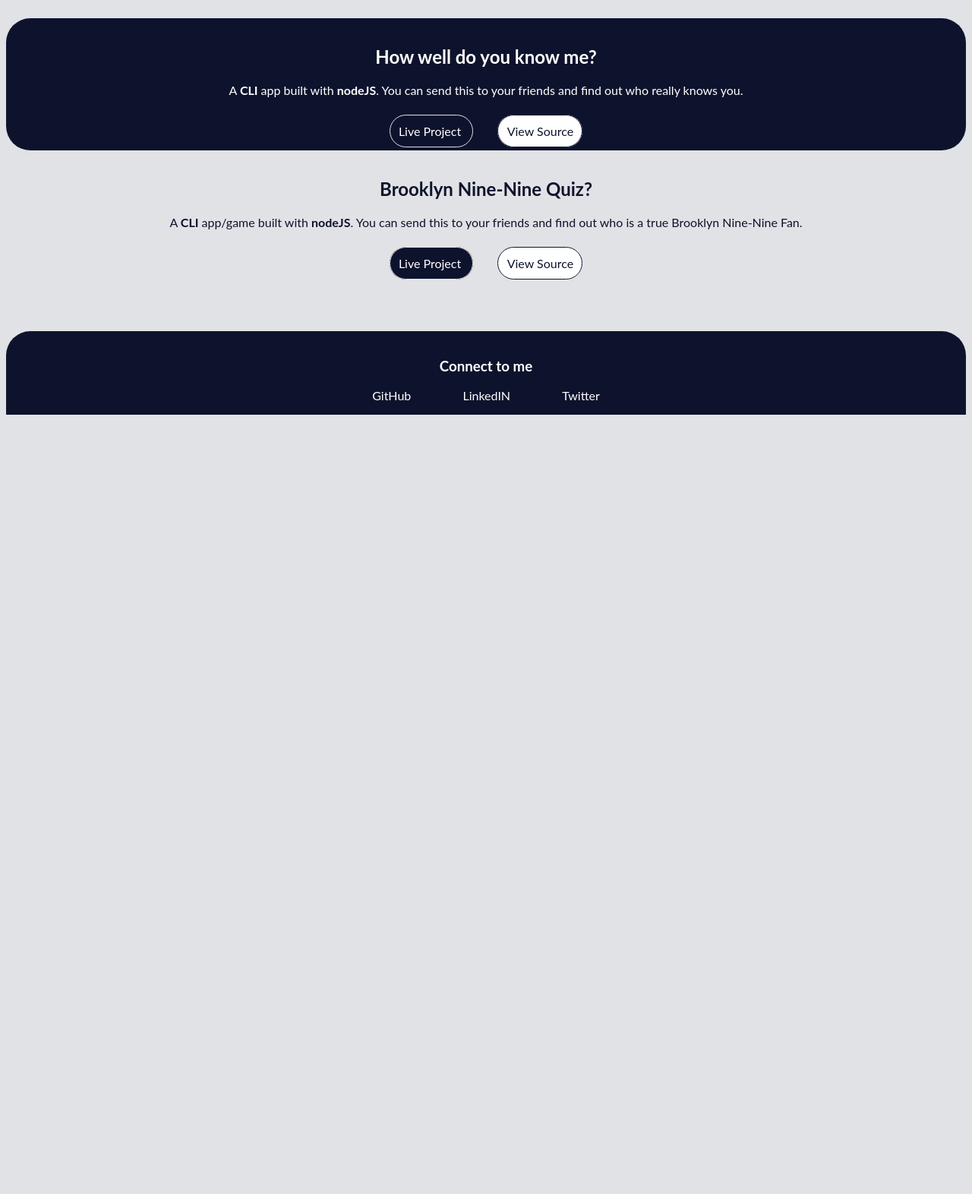
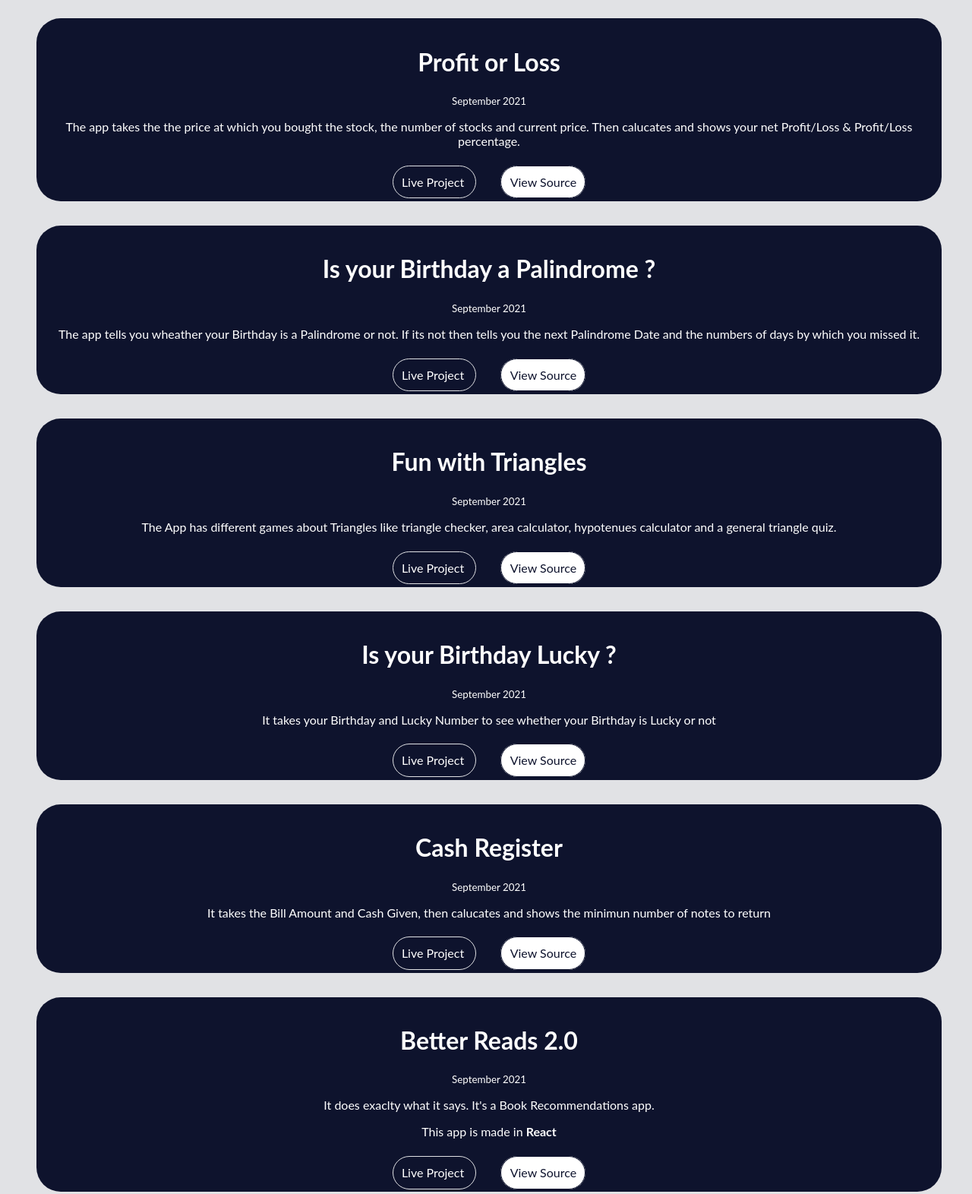
Before and after one commit to maitrakhatri/My-Portfolio, a plain HTML site: page projects.html in a window 1280 px wide. Shown: the part 360-1932 px from the top of the page at 76% size. Before the commit the page ends 922 px from the top, so only its background shows below. Drawn offline with Linux system fonts and the light colour scheme.

Commit message:
added latest projects

```diff
--- a/projects.html
+++ b/projects.html
@@ -29,24 +29,101 @@
 
     </header>
 
-    <section class="project-ow">
+    <ul reversed>
 
-        <h1>How well do you know me?</h1>
+        <li class="project-ow">
+            <h1>Profit or Loss</h1>
+            <small>September 2021</small>
+            <p>The app takes the the price at which you bought the stock, the number of stocks and current price. Then calucates and shows your net Profit/Loss & Profit/Loss percentage.</p>
+            <br><a href="https://profitorloss-mk.netlify.app/" class="primary-btn"> Live Project </a>
+            <a href="https://github.com/maitrakhatri/profir-or-loss" class="secondary-btn"> View  Source</a>
+        </li>
+
+        <li class="project-ow">
+            <h1>Is your Birthday a Palindrome ?</h1>
+            <small>September 2021</small>
+            <p>The app tells you wheather your Birthday is a Palindrome or not. If its not then tells you the next Palindrome Date and the numbers of days by which you missed it. </p>
+            <br><a href="https://isyourbirthdayapalindrome-mk.netlify.app/" class="primary-btn"> Live Project </a>
+            <a href="https://github.com/maitrakhatri/Is-your-Birthday-a-Palindrome" class="secondary-btn"> View  Source</a>
+        </li>
+
+        <li class="project-ow">
+            <h1>Fun with Triangles</h1>
+            <small>September 2021</small>
+            <p>The App has different games about Triangles like triangle checker, area calculator, hypotenues calculator and a general triangle quiz.</p>
+            <br><a href="https://funwithtriangles-mk.netlify.app/" class="primary-btn"> Live Project </a>
+            <a href="https://github.com/maitrakhatri/do-you-know-triangles" class="secondary-btn"> View  Source</a>
+        </li>
+
+        <li class="project-ow">
+            <h1>Is your Birthday Lucky ?</h1>
+            <small>September 2021</small>
+            <p>It takes your Birthday and Lucky Number to see whether your Birthday is Lucky or not</p>
+            <br><a href="https://isyourbirthdaylucky-mk.netlify.app/" class="primary-btn"> Live Project </a>
+            <a href="https://github.com/maitrakhatri/Is-your-birthday-lucky" class="secondary-btn"> View  Source</a>
+        </li>
+
+        <li class="project-ow">
+            <h1>Cash Register</h1>
+            <small>September 2021</small>
+            <p>It takes the Bill Amount and Cash Given, then calucates and shows the minimun number of notes to return</p>
+            <br><a href="https://cash-register-mk.netlify.app/" class="primary-btn"> Live Project </a>
+            <a href="https://github.com/maitrakhatri/Cash-Register" class="secondary-btn"> View  Source</a>
+        </li>
+
+        <li class="project-ow">
+            <h1>Better Reads 2.0</h1>
+            <small>September 2021</small>
+            <p>It does exaclty what it says. It's a Book Recommendations app.</p>
+            <p>This app is made in <b>React</b></p>
+            <br><a href="https://1dww8.csb.app/" class="primary-btn"> Live Project </a>
+            <a href="https://github.com/maitrakhatri/better-reads" class="secondary-btn"> View  Source</a>
+        </li>
+
+        <li class="project-ow">
+            <h1>Emoji Dictionary</h1>
+            <small>September 2021</small>
+            <p>Don't know the meaning of an emoji ? Want to learn more emojis? Click on Live Project</p>
+            <p>This app is made in <b>React</b></p>
+            <br><a href="https://uqng8.csb.app/" class="primary-btn"> Live Project </a>
+            <a href="https://github.com/maitrakhatri/emoji-dictionary" class="secondary-btn"> View  Source</a>
+        </li>
+
+        <li class="project-ow">
+            <h1>Ferb Latin Translator</h1>
+            <small>September 2021</small>
+            <p>Our own backyard geniuses Phineas and Ferb created their own language !!
+                But don't worry you need to learn it all at once.
+                We are here to help.</p><p>The App uses external <b>API</b> to convert your Name from English to Ferb Latin.</p>
+            <br><a href="https://ferb-latin-translator-mk.netlify.app/" class="primary-btn"> Live Project </a>
+            <a href="https://github.com/maitrakhatri/Ferb-Latin-Translator" class="secondary-btn"> View  Source</a>
+        </li>
+
+        <li class="project-ow">
+            <h1>Minion Translator</h1>
+            <small>September 2021</small>
+            <p>Every wondered how a Minion would talk. Well now you need not to worry.</p><p>The App uses external <b>API</b> to convert normal English to Banana Talk.</p>
+            <br><a href="https://miniontranslator-mk.netlify.app/" class="primary-btn"> Live Project </a>
+            <a href="https://github.com/maitrakhatri/Minion-Translator" class="secondary-btn"> View  Source</a>
+        </li>
+
+        <li class="project-ow">
+            <h1>Brooklyn Nine-Nine Quiz</h1>
+            <small>September 2021</small>
+            <p> A <b>CLI</b> app/game built with <b>nodeJS</b>. You can send this to your friends and find out who is a true Brooklyn Nine-Nine Fan.</p>
+            <br><a href="https://replit.com/@maitrakhatri/neog-camp-markTwo?embed=1&output=1" class="primary-btn"> Live Project </a>
+            <a href="https://github.com/maitrakhatri/brooklyn-nine-nine-CLI-Quiz" class="secondary-btn"> View  Source</a>
+        </li>
+
+        <li class="project-ow">
+            <h1>How well do you know me?</h1>
+            <small>September 2021</small>
         <p> A <b>CLI</b> app built with <b>nodeJS</b>. You can send this to your friends and find out who really knows you.</p>
         <br><a href="https://replit.com/@maitrakhatri/neog-camp-markOne?embed=1&output=1" class="primary-btn"> Live Project </a>
-        <a href="https://replit.com/@maitrakhatri/neog-camp-markOne#index.js" class="secondary-btn"> View  Source</a>
+        <a href="https://github.com/maitrakhatri/how-well-do-you-know-me-CLI-Quiz" class="secondary-btn"> View  Source</a>
+        </li>
 
-    </section>
-
-    <section class="project-w">
-
-        <h1>Brooklyn Nine-Nine Quiz?</h1>
-        <p> A <b>CLI</b> app/game built with <b>nodeJS</b>. You can send this to your friends and find out who is a true Brooklyn Nine-Nine Fan.</p>
-        <br><a href="https://replit.com/@maitrakhatri/neog-camp-markTwo?embed=1&output=1" class="primary-btn"> Live Project </a>
-        <a href="https://replit.com/@maitrakhatri/neog-camp-markTwo#index.js" class="secondary-btn"> View  Source</a>
-
-    </section>
-
+    </ul>
 
     <footer class="footer">
 
--- a/styles.css
+++ b/styles.css
@@ -144,17 +144,18 @@ header {
     padding: 1rem;
     background-color: var(--offwhite);
     border-radius: 2rem;
-    margin-bottom: 1re;
+    margin-bottom: 2rem;
     max-height: 250px;
     text-align: center;
+    margin-right: 2rem;
 }
 
-.project-w {
+/* .project-w {
     padding: 1rem;
     border-radius: 2rem;
     text-align: center;
     color: var(--pdark);
-}
+} */
 
 .blog-ow {
     padding: 3rem;
@@ -163,3 +164,7 @@ header {
     margin: auto;
     max-height: 250px;
 }
+
+ul {
+    list-style: none;
+}
```
Also changed, not shown: index.html (+1 -1 lines).
